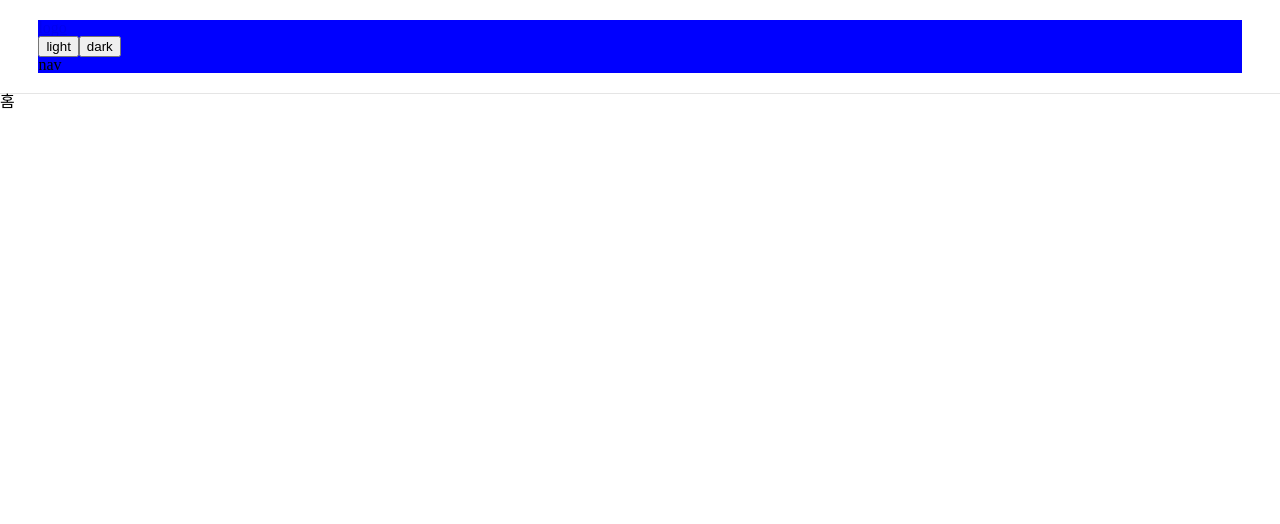
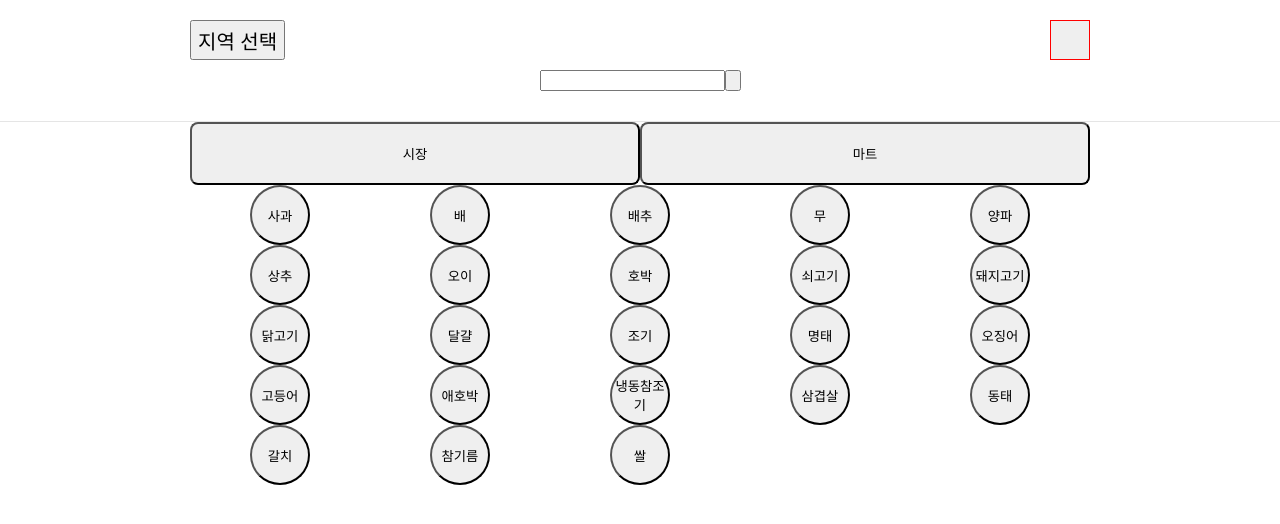
Before and after one commit to conf312/daily-product-fe, a React (Create React App) app: page / in a window 1280 px wide. Shown: the top 524 px of the page. Built offline with nearby package versions, Linux system fonts and the light colour scheme.

Commit message:
[add] main init layout

```diff
--- a/src/components/Header.tsx
+++ b/src/components/Header.tsx
@@ -1,25 +1,44 @@
 import { NavLink } from "react-router-dom";
 import styled from "styled-components";
 import { BoxInner } from "../styles/GlobalStyle";
-import { Navigation } from "./Navigation"
+import { Navigation } from "./Navigation";
 
 export const Header = () => {
 	const BoxHeader = styled.header`
 		padding: 20px 0;
 		border-bottom: 1px solid #e5e5e5;
+
+		${BoxInner} {
+			display: flex;
+			justify-content: space-between;
+		}
 	`;
+
+	const ButtonArea = styled.button`
+		font-size: 20px;
+	`;
+
+	const BoxSearch = styled.div`
+		padding: 10px 0;
+
+		${BoxInner}{
+			justify-content: center;
+		}
+	`;
+
 	return (
 		<BoxHeader>
 			<BoxInner>
-				<h1 className="logo">
-					<NavLink to="/">logo</NavLink>
-				</h1>
-				<div className="box__bg-mode">
-					<button type="button">light</button>
-					<button type="button">dark</button>
-				</div>
-				<Navigation/>
+				<ButtonArea>지역 선택</ButtonArea>
+				<Navigation />
 			</BoxInner>
+
+			<BoxSearch>
+				<BoxInner>
+					<input type="text" />
+					<button type="button" className="button__search"><span className="for-a11y">검색하기</span></button>
+				</BoxInner>
+			</BoxSearch>
 		</BoxHeader>
 	)
 }
--- a/src/components/Navigation.tsx
+++ b/src/components/Navigation.tsx
@@ -1,7 +1,41 @@
+import { NavLink } from "react-router-dom";
+import styled from "styled-components"
+
 export const Navigation = () => {
+	const BoxNavigation = styled.div`
+
+	`;
+
+	const Navigation = styled.nav`
+		display: none;
+		position: fixed;
+		top: 0;
+		right: 0;
+		width: 100%;
+		background: #fff;
+		a {
+			display: block;
+			padding: 15px;
+			font-size: 20px;
+			font-weight: bold;
+		}
+	`;
+
+	const ButtonMenu = styled.button`
+		display: block;
+		width: 40px;
+		height: 40px;
+		border: 1px solid red;
+	`;
+
 	return (
-		<>
-			nav
-		</>
+		<BoxNavigation>
+			<ButtonMenu><span className="for-a11y">메뉴 열기</span></ButtonMenu>
+			<Navigation>
+				<NavLink to="">자주 묻는 질문</NavLink>
+				<NavLink to="">찜 목록</NavLink>
+				<NavLink to="">정보제공처</NavLink>
+			</Navigation>
+		</BoxNavigation>
 	)
 }
--- a/src/page/Home.tsx
+++ b/src/page/Home.tsx
@@ -1,7 +1,62 @@
+import styled from "styled-components";
+import { BoxInner } from "../styles/GlobalStyle"
+
+const dummyProduct = ["사과",	"배",	"배추",	"무",	"양파",	"상추",	"오이",	"호박",	"쇠고기",	"돼지고기",	"닭고기",	"달걀",	"조기",	"명태",	"오징어",	"고등어",	"애호박",	"냉동참조기",	"삼겹살",	"동태",	"갈치",	"참기름",	"쌀"];
+
 export const Home = () => {
+	interface borderType {
+		width: string;
+		height: string;
+		padding: string;
+		borderRadius: string;
+	}
+	const ButtonSearch = styled.button<borderType>`
+		display: block;
+		margin: 0 auto;
+		width: ${props=>props.width};
+		height: ${props=>props.height};
+		padding: ${props=>props.padding};
+		border-radius: ${props =>props.borderRadius};
+	`;
+
+	const ListUl = styled.ul`
+		display: flex;
+		justify-content: space-between;
+		flex-wrap: wrap;
+
+		.list-item {
+			flex: 1;
+		}
+
+		&.list__category {
+			justify-content: initial;
+			.list-item {
+				flex: initial;
+				width: 20%;
+			}
+		}
+	`;
+
+
 	return (
-		<>
-			홈
-		</>
+		<BoxInner>
+			<ListUl>
+				<li className="list-item">
+					<ButtonSearch width="100%" height="auto" padding="20px 0" borderRadius="8px">시장</ButtonSearch>
+				</li>
+				<li className="list-item">
+					<ButtonSearch width="100%" height="auto" padding="20px 0" borderRadius="8px">마트</ButtonSearch>
+				</li>
+			</ListUl>
+			<ListUl className="list__category">
+				{dummyProduct.map((item, idx)=>{
+					return(
+						<li key={idx} className="list-item">
+							<ButtonSearch width="60px" height="60px" padding="0" borderRadius="50%">{item}</ButtonSearch>
+						</li>
+					)
+				})}
+			</ListUl>
+		</BoxInner>
 	)
 }
--- a/src/styles/GlobalStyle.tsx
+++ b/src/styles/GlobalStyle.tsx
@@ -4,6 +4,16 @@ import { theme } from "./Theme";
 
 export const GlobalStyle = createGlobalStyle`
 	${reset}
+	a {
+		color: ${theme.colors.textDefault};
+		text-decoration: none;
+	}
+	.for-a11y {
+		height: 0;
+		font-size: 0;
+		text-indent: -9999px;
+		overflow: hidden;
+	}
 `;
 
 export const BoxWrap = styled.div`
@@ -13,12 +23,8 @@ export const BoxWrap = styled.div`
 `;
 
 export const BoxInner = styled.div`
-	width: 1400px;
+	width: 900px;
 	margin: 0 auto;
-	@media ${theme.device.desktop_s}{
-		width: 94%;
-		background: blue;
-	}
 	@media ${theme.device.tablet}{
 		width: 94%;
 		background: purple;
```
Also changed, not shown: src/assets/image/logo.png (added).
